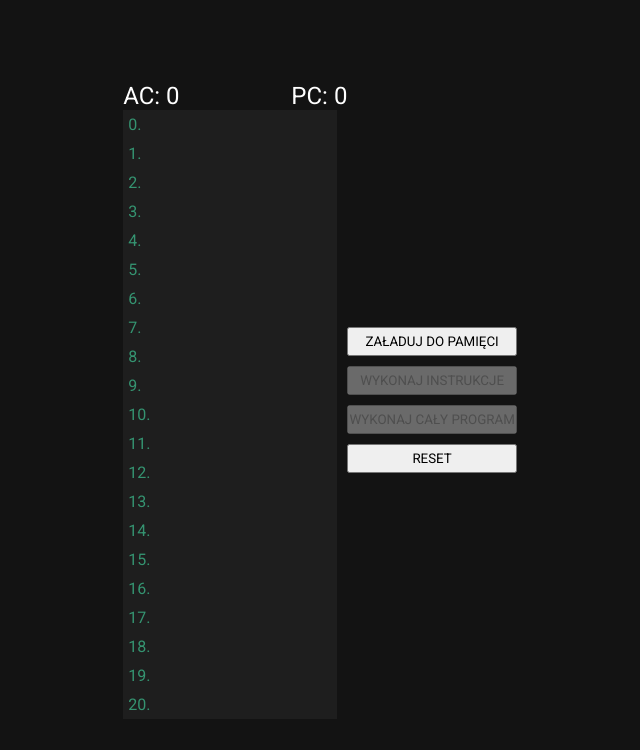
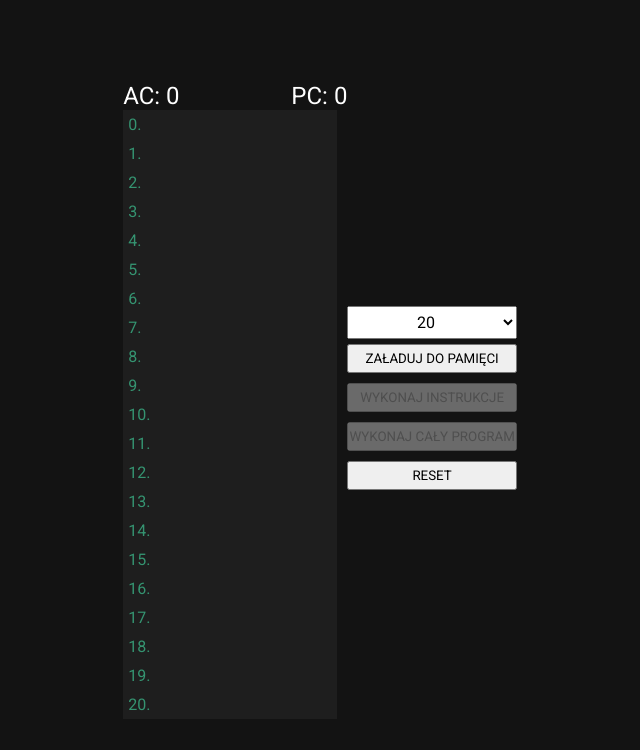
Before and after one commit to Vientsuya/pmc, a React (Create React App) app: page / in a window 1280 px wide. Shown: the top 750 px of the page, without its empty margins (320-960 px from the left). Built offline with nearby package versions, Linux system fonts and the light colour scheme.

Commit message:
autocomplete is ok but it needs to work like in select input and red bg when you select an option is bad

```diff
--- a/src/App.jsx
+++ b/src/App.jsx
@@ -2,9 +2,6 @@ import Editor from './components/Editor';
 import { getInitialMemory } from './constants';
 import { useMemory } from './hooks/MemoryContext';
 import './index.css';
-
-// for testing purposes
-console.log('LOAD $ 20', 'ADD $ 10', 'STORE $ 14');
 
 const splitOperation = operation => {
 	//extract the logic here
@@ -62,6 +59,13 @@ const App = () => {
 		<div className="main-container">
 			<Editor />
 			<div className="button-box">
+				<select className="line-number-select">
+					{/* the values are for some reason a bit too much to the right*/}
+					<option value="20">20</option>
+					<option value="25">25</option>
+					<option value="30">30</option>
+					<option value="40">40</option>
+				</select>
 				<button
 					className="run-program"
 					disabled={isDisabledLoadMemory}
--- a/src/constants.js
+++ b/src/constants.js
@@ -9,4 +9,12 @@ const INITIAL_MEMORY = {
 
 export const getInitialMemory = () => Object.assign({}, INITIAL_MEMORY);
 
-export const keyWordSuggestions = ['LOAD', 'STORE', 'ADD', 'SUB'];
+export const keyWordSuggestions = [
+	'LOAD',
+	'STORE',
+	'ADD',
+	'SUB',
+	'MULT',
+	'DIV',
+	'MOD',
+];
--- a/src/index.css
+++ b/src/index.css
@@ -1,8 +1,8 @@
-@import url('https://fonts.googleapis.com/css2?family=Roboto&display=swap');
-
+@import url("https://fonts.googleapis.com/css2?family=Roboto&display=swap");
 * {
   margin: 0;
   padding: 0;
+  -webkit-box-sizing: border-box;
           box-sizing: border-box;
   font-family: 'Roboto', sans-serif;
 }
@@ -11,23 +11,42 @@
   width: 100vw;
   height: 100vh;
   background: #131313;
+  display: -webkit-box;
+  display: -ms-flexbox;
   display: flex;
+  -webkit-box-pack: center;
+      -ms-flex-pack: center;
           justify-content: center;
+  -webkit-box-align: center;
+      -ms-flex-align: center;
           align-items: center;
 }
+
 .editor {
+  display: -webkit-box;
+  display: -ms-flexbox;
   display: flex;
+  -webkit-box-orient: vertical;
+  -webkit-box-direction: normal;
+      -ms-flex-direction: column;
           flex-direction: column;
 }
 
 .line-container {
+  display: -webkit-box;
+  display: -ms-flexbox;
   display: flex;
+  -webkit-box-orient: vertical;
+  -webkit-box-direction: normal;
+      -ms-flex-direction: column;
           flex-direction: column;
   background: #1e1e1e;
   margin-right: 10px;
 }
 
 .line {
+  display: -webkit-box;
+  display: -ms-flexbox;
   display: flex;
 }
 
@@ -41,7 +60,11 @@
 }
 
 .register-values {
+  display: -webkit-box;
+  display: -ms-flexbox;
   display: flex;
+  -webkit-box-pack: justify;
+      -ms-flex-pack: justify;
           justify-content: space-between;
   color: white;
   font-size: 1.5em;
@@ -61,7 +84,12 @@
 }
 
 .button-box {
+  display: -webkit-box;
+  display: -ms-flexbox;
   display: flex;
+  -webkit-box-orient: vertical;
+  -webkit-box-direction: normal;
+      -ms-flex-direction: column;
           flex-direction: column;
 }
 
@@ -77,6 +105,7 @@
 
 .auto-complete-text-box {
   width: 100%;
+  position: relative;
 }
 
 .auto-complete-text-box > input {
@@ -88,6 +117,19 @@
   text-transform: uppercase;
 }
 
+.suggestion-box {
+  position: absolute;
+  z-index: 1000;
+  background-color: #303030;
+  border: 1px solid #484848;
+  padding: 3px;
+}
+
+.suggestion-box:empty {
+  border: none;
+  padding: 0;
+}
+
 .suggestion {
   color: whitesmoke;
   font-size: 0.9em;
@@ -96,3 +138,15 @@
   padding: 3px 5px;
   cursor: pointer;
 }
+
+.line-number-select {
+  text-align: center;
+  font-size: 1em;
+  padding: 5px 0;
+  cursor: pointer;
+}
+
+.line-number-select:focus {
+  outline: none;
+}
+/*# sourceMappingURL=index.css.map */
--- /dev/null
+++ b/src/index.scss
@@ -0,0 +1,123 @@
+@import url('https://fonts.googleapis.com/css2?family=Roboto&display=swap');
+
+* {
+	margin: 0;
+	padding: 0;
+	box-sizing: border-box;
+	font-family: 'Roboto', sans-serif;
+}
+
+.main-container {
+	width: 100vw;
+	height: 100vh;
+	background: #131313;
+	display: flex;
+	justify-content: center;
+	align-items: center;
+}
+.editor {
+	display: flex;
+	flex-direction: column;
+}
+
+.line-container {
+	display: flex;
+	flex-direction: column;
+	background: #1e1e1e;
+	margin-right: 10px;
+}
+
+.line {
+	display: flex;
+}
+
+.line > .auto-complete-text-box > input[type='text']:focus {
+	outline: none;
+}
+
+.line-count-num {
+	padding: 5px;
+	color: #359471;
+}
+
+.register-values {
+	display: flex;
+	justify-content: space-between;
+	color: white;
+	font-size: 1.5em;
+}
+
+.current-line-num {
+	padding: 5px;
+	color: #58ffc2;
+}
+
+.current-line-input {
+	background: #303030 !important;
+}
+
+.input-error {
+	background: red !important;
+}
+
+.button-box {
+	display: flex;
+	flex-direction: column;
+}
+
+.button-box > button {
+	padding: 5px 0;
+	margin: 5px 0;
+	cursor: pointer;
+}
+
+.focused-line {
+	color: #58ffc2;
+}
+
+.auto-complete-text-box {
+	width: 100%;
+	position: relative;
+}
+
+.auto-complete-text-box > input {
+	font-size: 0.9em;
+	color: #c1c136;
+	padding: 5px;
+	border: none;
+	background: #1e1e1e;
+	text-transform: uppercase;
+}
+
+.suggestion-box {
+	position: absolute;
+	z-index: 1000;
+	background-color: #303030;
+	border: 1px solid #484848;
+	padding: 3px;
+}
+
+.suggestion-box:empty {
+	border: none;
+	padding: 0;
+}
+
+.suggestion {
+	color: whitesmoke;
+	font-size: 0.9em;
+	list-style-type: none;
+	text-align: left;
+	padding: 3px 5px;
+	cursor: pointer;
+}
+
+.line-number-select {
+	text-align: center;
+	font-size: 1em;
+	padding: 5px 0;
+	cursor: pointer;
+}
+
+.line-number-select:focus {
+	outline: none;
+}
```
Also changed, not shown: 1 other file (tests, documents, lock files or other folders). Lines whose indentation alone changed are shown as unchanged.
